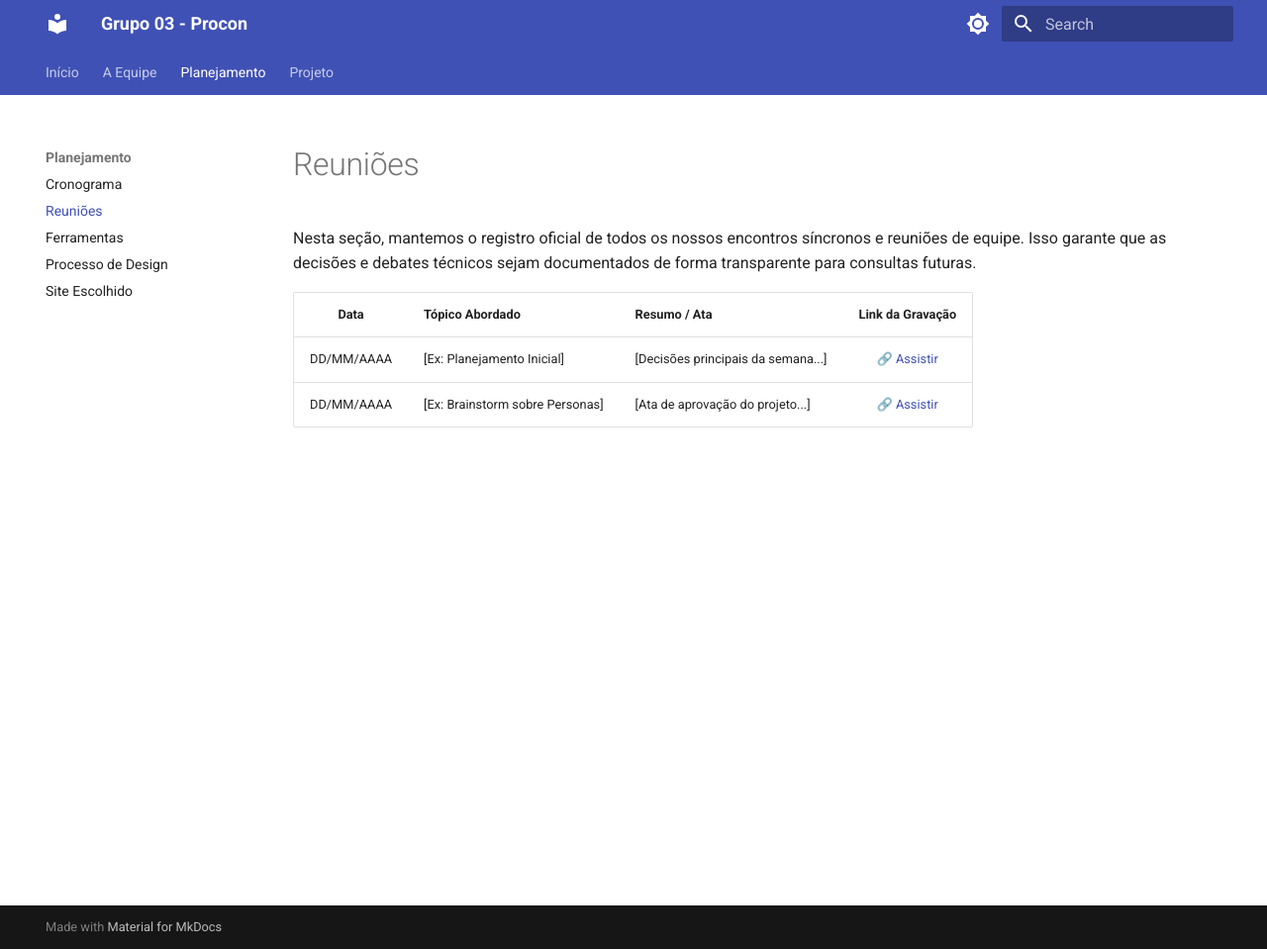
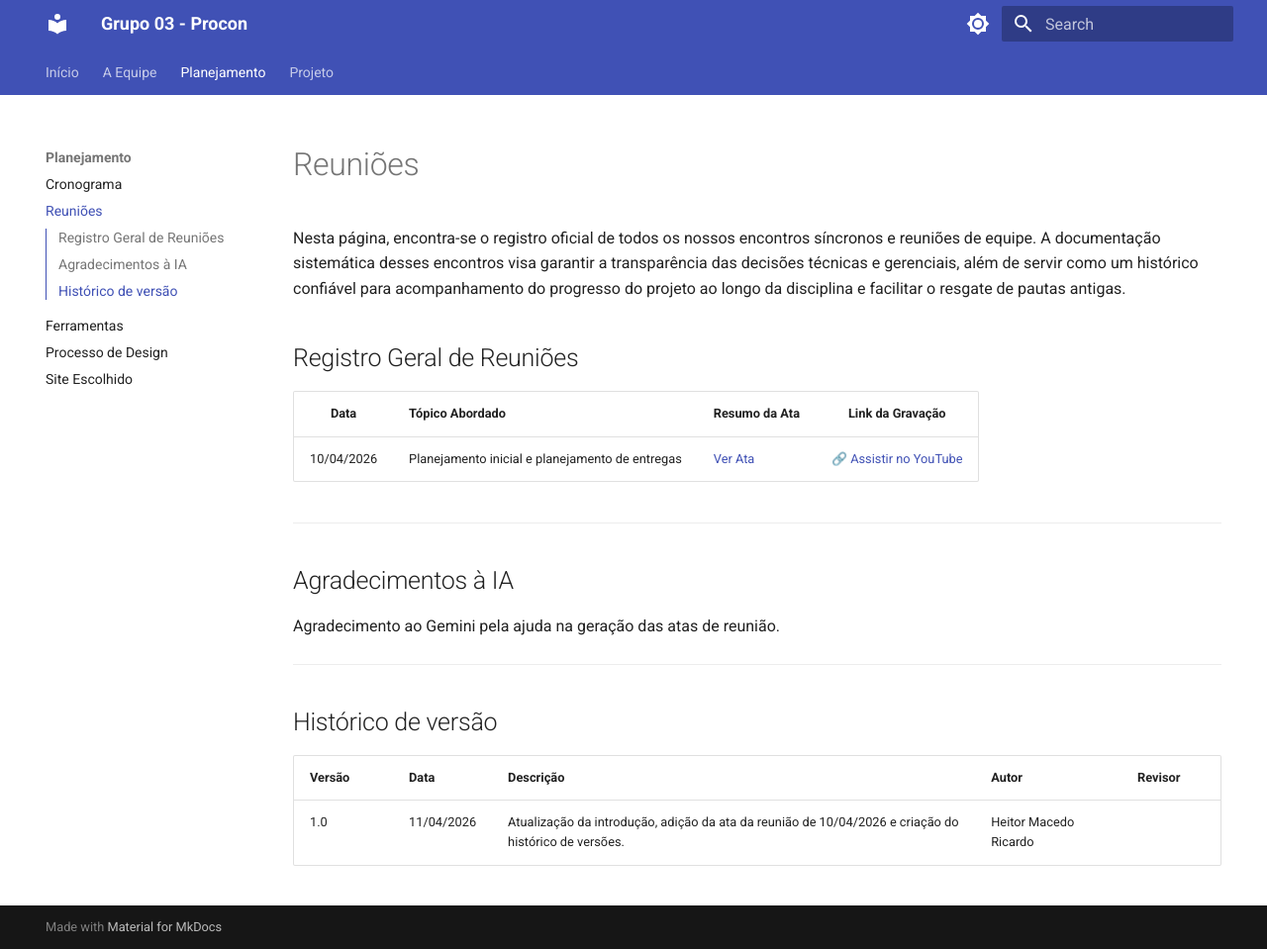
Before and after one commit to Interacao-Humano-Computador/2026.1-Grupo03, an MkDocs documentation site: the page built from docs/planejamento/reunioes.md, in a window 1280 px wide and 959 px high. Shown: the whole window at 99% size. Built offline with MkDocs 1.6.1 and Material for MkDocs 9.7.7, drawn with Linux system fonts in a browser that asks for light colours.

Commit message:
docs: add meeting registry and documentation for project syncs

```diff
--- a/docs/planejamento/reunioes.md
+++ b/docs/planejamento/reunioes.md
@@ -1,8 +1,22 @@
 # Reuniões
 
-Nesta seção, mantemos o registro oficial de todos os nossos encontros síncronos e reuniões de equipe. Isso garante que as decisões e debates técnicos sejam documentados de forma transparente para consultas futuras.
+Nesta página, encontra-se o registro oficial de todos os nossos encontros síncronos e reuniões de equipe. A documentação sistemática desses encontros visa garantir a transparência das decisões técnicas e gerenciais, além de servir como um histórico confiável para acompanhamento do progresso do projeto ao longo da disciplina e facilitar o resgate de pautas antigas.
 
-| Data | Tópico Abordado | Resumo / Ata | Link da Gravação |
+## Registro Geral de Reuniões
+
+| Data | Tópico Abordado | Resumo da Ata | Link da Gravação |
 |:---:|:---|:---|:---:|
-| DD/MM/AAAA | [Ex: Planejamento Inicial] | [Decisões principais da semana...] | [🔗 Assistir](#) |
-| DD/MM/AAAA | [Ex: Brainstorm sobre Personas] | [Ata de aprovação do projeto...] | [🔗 Assistir](#) |
+| 10/04/2026 | Planejamento inicial e planejamento de entregas | [Ver Ata](#ata-da-reuniao-10042026) | [🔗 Assistir no YouTube](https://youtu.be/7vW947sGqoY) |
+
+---
+## Agradecimentos à IA
+
+Agradecimento ao Gemini pela ajuda na geração das atas de reunião.
+
+---
+
+## Histórico de versão
+
+| Versão | Data | Descrição | Autor | Revisor |
+|---|---|---|---|---|
+| 1.0 | 11/04/2026 | Atualização da introdução, adição da ata da reunião de 10/04/2026 e criação do histórico de versões. | Heitor Macedo Ricardo | |
```
Also changed, not shown: 1 other file.
